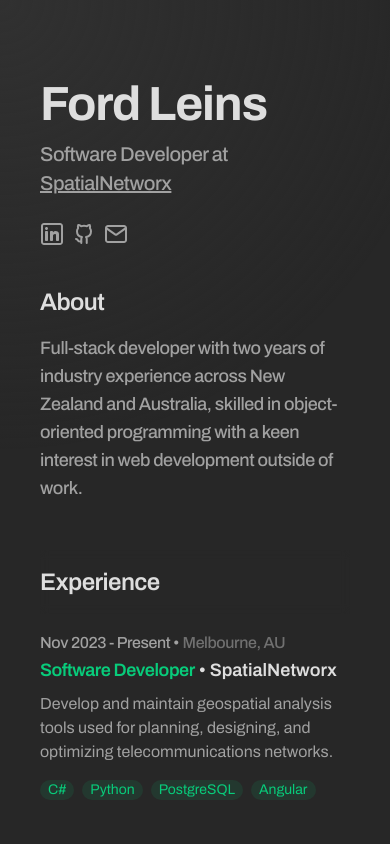
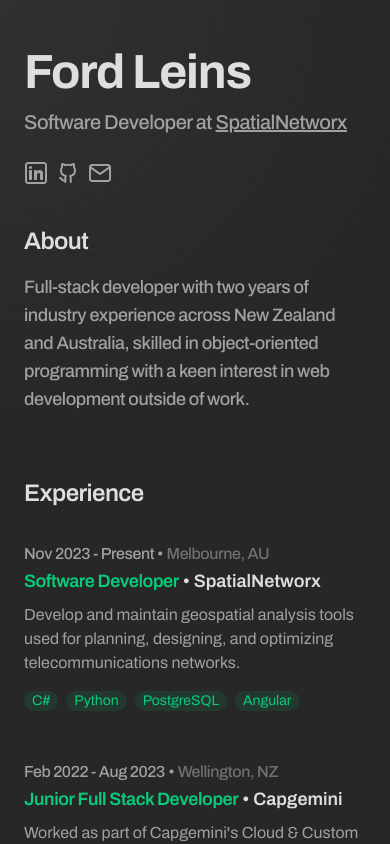
Before and after one commit to HotWheelsTony/fordleins-dev, a SvelteKit app: page / in a window 390 px wide. Shown: the top 844 px of the page. Built offline with nearby package versions, Linux system fonts and the light colour scheme; a web font is replaced by a local one.

Commit message:
Adjust page padding on screens below lg

```diff
--- a/src/routes/+page.svelte
+++ b/src/routes/+page.svelte
@@ -32,7 +32,7 @@
 <div id="sm-bg" class="glow lg:hidden fixed inset-0 -z-10" />
 
 <div
-    class="mx-auto min-h-screen lg:h-screen max-w-screen-xl px-10 py-20 lg:py-0 lg:px-16"
+    class="mx-auto min-h-screen lg:h-screen max-w-screen-xl px-6 py-12 lg:py-0 lg:px-16"
 >
     <div class="lg:flex lg:justify-between lg:gap-4 h-full">
         <div class="lg:sticky lg:top-0 lg:py-20 flex flex-col justify-between">
```
